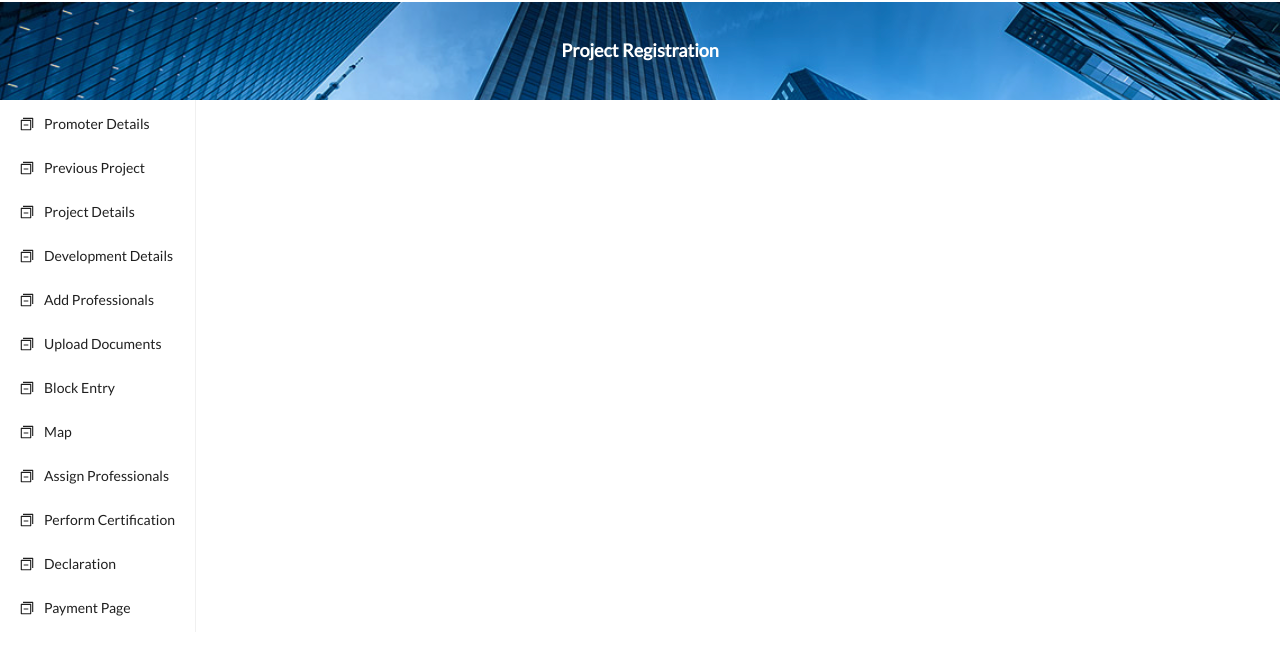
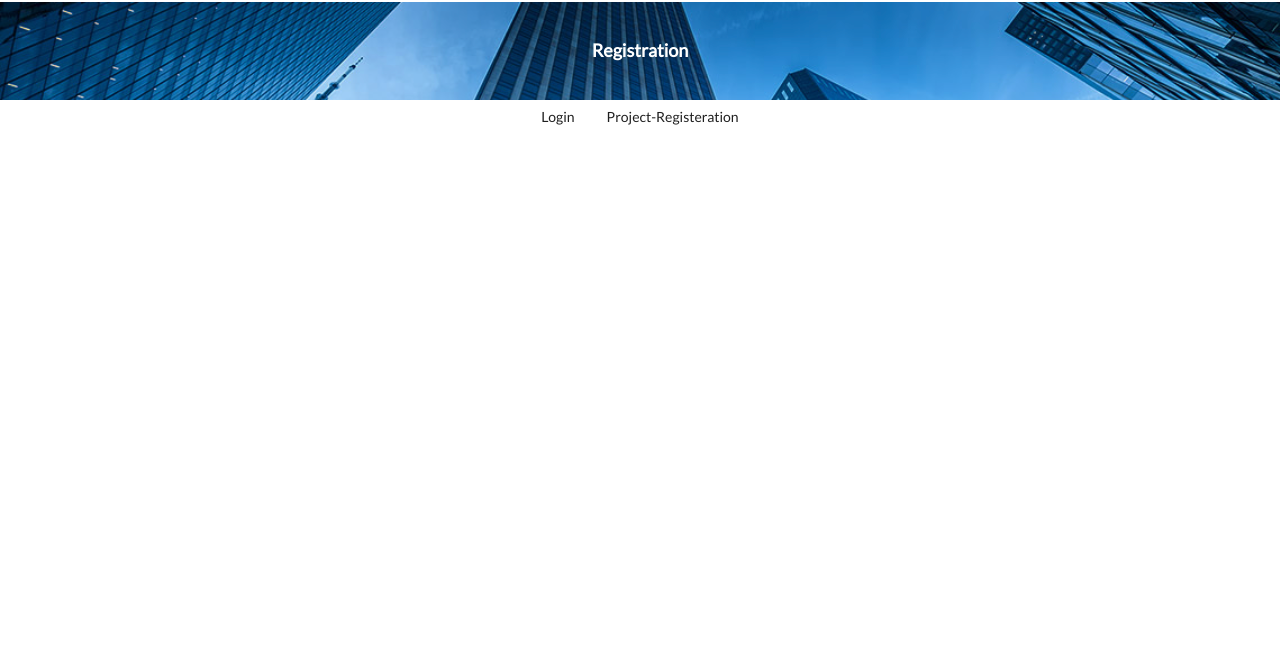
Before and after one commit to varshithabittu/InternProject, a React (Create React App) app: page / in a window 1280 px wide. Shown: the top 670 px of the page. Built offline with nearby package versions, Linux system fonts and the light colour scheme.

Commit message:
Added Dashboard and nested navigation

```diff
--- a/src/App.js
+++ b/src/App.js
@@ -1,15 +1,18 @@
 // src/App.js
 import React from 'react';
 import ProjectRegistrationLists from './Components/ProjectRegistrationLists';
-
+import Dashboard from './Components/Dashboard';
+import Login from './Components/Login';
+import { Routes,Route } from 'react-router-dom';
+import Promoterdetail from './Components/Promoterdetail';
 
 function App() {
   return (
-    <>
-    <ProjectRegistrationLists/>
-    {/* <Practice/> */}
-    </>
-
+    <Routes>
+    <Route path="/" element={<Dashboard />}></Route>
+    <Route path="/project-registration/*" element={<ProjectRegistrationLists />}></Route>
+    <Route path="/login" element={<Login />}></Route>
+    </Routes>
   );
 }
 
--- a/src/Components/BlockEntry.js
+++ b/src/Components/BlockEntry.js
@@ -128,10 +128,10 @@ const handleDelete = (key) => {
 function BlockEntry() {
   const navigate = useNavigate();
   const handlePrevious = () => {
-    navigate("/upload-documents");
+    navigate("/project-registration/upload-documents");
   };
   const handleNext = () => {
-    navigate("/map");
+    navigate("/project-registration/map");
   };
   return (
     <>
--- a/src/Components/Dashboard.js
+++ b/src/Components/Dashboard.js
@@ -1,22 +1,25 @@
 import React from 'react'
 import './Dashboard.css';
+
+import {Button} from 'antd'
+import {useNavigate} from 'react-router-dom'
+import ProjectRegistrationLists from './ProjectRegistrationLists';
 import Login from './Login';
-import P
-import {Button} from 'antd'
 const Dashboard = () => {
+    const navigate=useNavigate();
   return (
     <>
         <div className='navbar'>
             <div className='maincontent'>
-            <div className='nav-title'>Project Registration</div>
+            <div className='nav-title'>Registration</div>
         </div>
         <div style={{display:'flex', justifyContent:'center', alignItems:'center'}}>
             <Button type='Primary' onClick={()=>{
-                <Login/>
+                navigate('/login')
             }}>Login</Button>
             <Button type='Primary' onClick={()=>{
-                <ProjectRegistrationList/>
-            }}></Button>
+               navigate('/project-registration/promoter-detail')
+            }}>Project-Registeration</Button>
         </div>
         </div>
     </>
--- a/src/Components/ProjectRegistrationLists.js
+++ b/src/Components/ProjectRegistrationLists.js
@@ -10,6 +10,7 @@ import AddProfessionals from './AddProfessionals';
 import Map from './Map';
 import Login from './Login';
 import RegistrationForm from './RegistrationForm';
+import Dashboard from './Dashboard';
 const ProjectRegistrationLists = () => {
   return (
     <div style={{width:'100%'}}>
@@ -25,8 +26,6 @@ function Content(){
     return(
         <div>
             <Routes>
-                <Route path='/registration-form' element={<RegistrationForm/>}></Route>
-                <Route path='/login' element={<Login/>}></Route>
                 <Route path='/promoter-detail' element={<Promoterdetail/>}></Route>
                 <Route path='/previous-project' element={<Prviousdetails/>}></Route>
                 <Route path='/project-detail' element={<ProjectRegistration/>}></Route>
--- a/src/Components/Prviousdetails.js
+++ b/src/Components/Prviousdetails.js
@@ -190,7 +190,7 @@ const Prviousdetails = () => {
             <button className="file-btn"><TbFileSearch style={{width:"15px",height:"15px"}}/>  View File / 1 </button>
           </section>
 
-          <button type="submit" className="file-btn" style={{ display: "block", margin: "auto" }}>Save & Next</button>
+          <button type="submit" className="file-btn" style={{ display: "block", margin: "auto" }} onClick={(values)=>{console.log(values)}}>Save & Next</button>
         </form>
       </div>
       </section>
--- a/src/Components/Sidemenu.js
+++ b/src/Components/Sidemenu.js
@@ -7,41 +7,41 @@ function Sidemenu() {
   return (
     <div>
       <Menu selectedKeys={[location.pathname]}>
-          <Menu.Item key="/promoter-detail" icon={<SwitcherOutlined/>}>
-            <Link to="/promoter-detail">Promoter Details</Link>
+          <Menu.Item key="/project-registration/promoter-detail" icon={<SwitcherOutlined/>}>
+            <Link to="/project-registration/promoter-detail">Promoter Details</Link>
           </Menu.Item>
-          <Menu.Item key="/previous-project" icon={<SwitcherOutlined/>}>
-            <Link to="/previous-project">Previous Project</Link>
+          <Menu.Item key="/project-registration/previous-project" icon={<SwitcherOutlined/>}>
+            <Link to="/project-registration/previous-project">Previous Project</Link>
           </Menu.Item>
-          <Menu.Item key="/project-detail" icon={<SwitcherOutlined/>}>
-            <Link to="/project-detail">Project Details</Link>
+          <Menu.Item key="/project-registration/project-detail" icon={<SwitcherOutlined/>}>
+            <Link to="/project-registration/project-detail">Project Details</Link>
           </Menu.Item>
-          <Menu.Item key="/development-detail" icon={<SwitcherOutlined/>}>
-            <Link to="/development-detail">Development Details</Link>
+          <Menu.Item key="/project-registration/development-detail" icon={<SwitcherOutlined/>}>
+            <Link to="/project-registration/development-detail">Development Details</Link>
           </Menu.Item>
-          <Menu.Item key="/add-professionals" icon={<SwitcherOutlined/>}>
-            <Link to="/add-professionals">Add Professionals</Link>
+          <Menu.Item key="/project-registration/add-professionals" icon={<SwitcherOutlined/>}>
+            <Link to="/project-registration/add-professionals">Add Professionals</Link>
           </Menu.Item>
-          <Menu.Item key="/upload-documents" icon={<SwitcherOutlined/>}>
-            <Link to="/upload-documents">Upload Documents</Link>
+          <Menu.Item key="/project-registration/upload-documents" icon={<SwitcherOutlined/>}>
+            <Link to="/project-registration/upload-documents">Upload Documents</Link>
           </Menu.Item>
-          <Menu.Item key="/block-entry" icon={<SwitcherOutlined/>}>
-            <Link to="/block-entry">Block Entry</Link>
+          <Menu.Item key="/project-registration/block-entry" icon={<SwitcherOutlined/>}>
+            <Link to="/project-registration/block-entry">Block Entry</Link>
           </Menu.Item>
-          <Menu.Item key="/map" icon={<SwitcherOutlined/>}>
-            <Link to="/map">Map</Link>
+          <Menu.Item key="/project-registration/map" icon={<SwitcherOutlined/>}>
+            <Link to="/project-registration/map">Map</Link>
           </Menu.Item>
-          <Menu.Item key="/assign-professionals" icon={<SwitcherOutlined/>}>
-            <Link to="/assign-professionals">Assign Professionals</Link>
+          <Menu.Item key="/project-registration/assign-professionals" icon={<SwitcherOutlined/>}>
+            <Link to="/project-registration/assign-professionals">Assign Professionals</Link>
           </Menu.Item>
-          <Menu.Item key="/perform-certification" icon={<SwitcherOutlined/>}>
-            <Link to="/perform-certification">Perform Certification</Link>
+          <Menu.Item key="/project-registration/perform-certification" icon={<SwitcherOutlined/>}>
+            <Link to="/project-registration/perform-certification">Perform Certification</Link>
           </Menu.Item>
-          <Menu.Item key="/declaration" icon={<SwitcherOutlined/>}>
-            <Link to="/declaration">Declaration</Link>
+          <Menu.Item key="/project-registration/declaration" icon={<SwitcherOutlined/>}>
+            <Link to="/project-registration/declaration">Declaration</Link>
           </Menu.Item>
-          <Menu.Item key="/payment-page" icon={<SwitcherOutlined/>}>
-            <Link to="/payment-page">Payment Page</Link>
+          <Menu.Item key="/project-registration/payment-page" icon={<SwitcherOutlined/>}>
+            <Link to="/project-registration/payment-page">Payment Page</Link>
           </Menu.Item>
         </Menu>
     </div>
```
